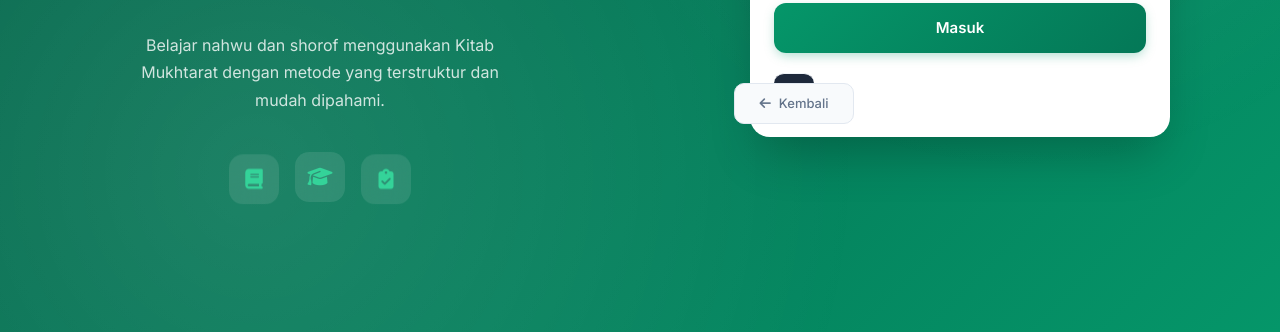
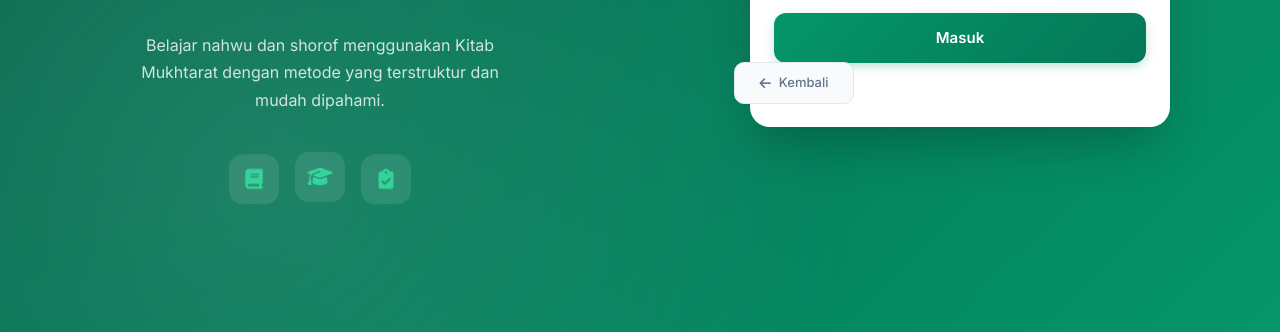
Before and after one commit to fboim/mbba, a website: page src/frontend/pages/auth.html in a window 1280 px wide. Shown: the part 468-800 px from the top of the page. Drawn offline with Linux system fonts and the light colour scheme.

```diff
--- a/src/frontend/pages/auth.html
+++ b/src/frontend/pages/auth.html
@@ -485,9 +485,7 @@
     /* Footer Link */
     .footer-link {
       text-align: center;
-      margin-top: 1.25rem;
-      padding-top: 1.25rem;
-      border-top: 1px solid #f1f5f9;
+      padding: 1rem 0;
     }
 
     .back-home-btn {
```
